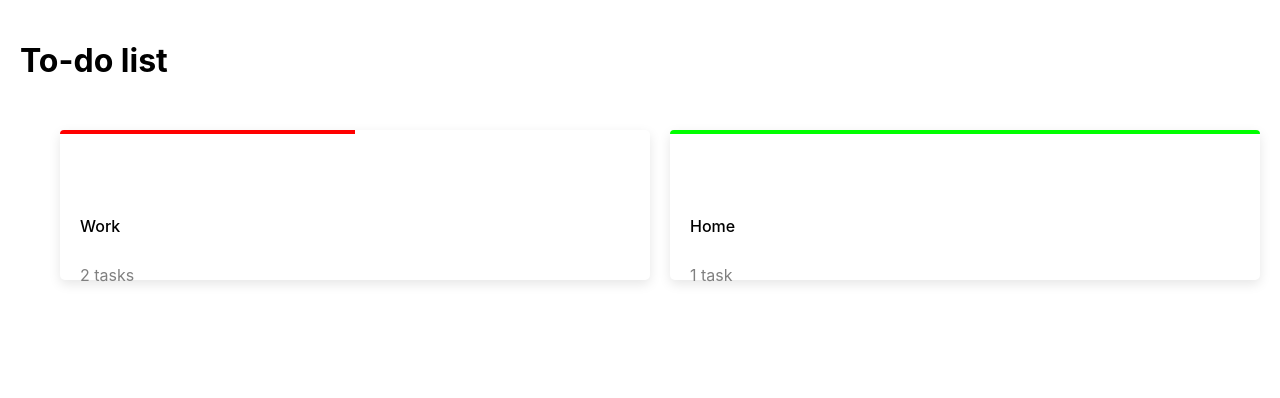
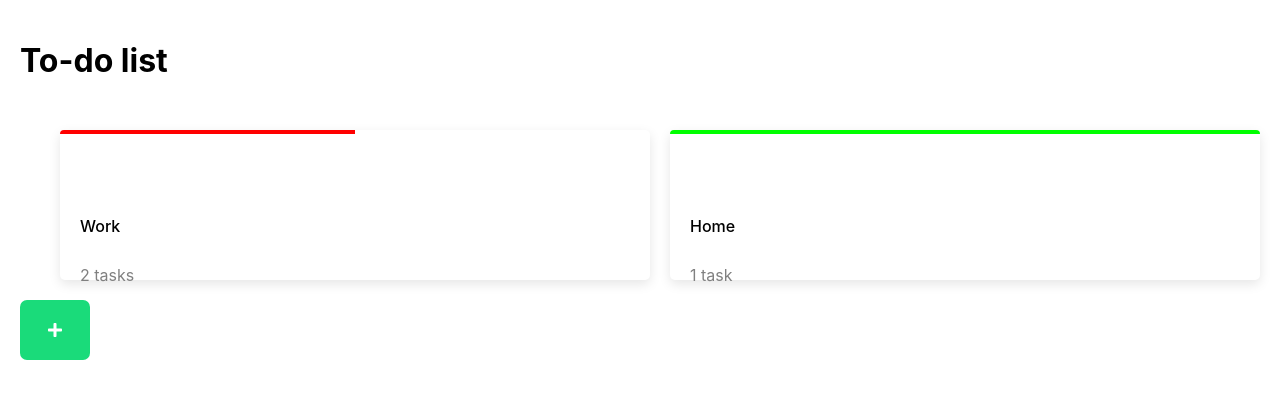
Before and after one commit to DmitriyIshchenko/to-do-list, a React (Create React App) app: page / in a window 1280 px wide. Shown: the top 398 px of the page. Built offline with nearby package versions, Linux system fonts and the light colour scheme.

Commit message:
Add icons

```diff
--- /dev/null
+++ b/src/fontawesome.js
@@ -0,0 +1,44 @@
+import { library } from '@fortawesome/fontawesome-svg-core';
+
+import {
+    faPlus,
+    faPen,
+    faTrashAlt,
+    faPlusSquare,
+    faAngleLeft,
+    faGraduationCap,
+    faBriefcase,
+    faHome,
+    faDumbbell,
+    faBook,
+    faHammer,
+    faShoppingCart,
+    faBirthdayCake,
+    faBoxOpen,
+    faCapsules,
+    faDog,
+    faLaptop,
+    faPalette,
+    faMusic
+} from '@fortawesome/free-solid-svg-icons'
+
+library.add(faPlus,
+    faPlus,
+    faPen,
+    faTrashAlt,
+    faPlusSquare,
+    faAngleLeft,
+    faGraduationCap,
+    faBriefcase,
+    faHome,
+    faDumbbell,
+    faBook,
+    faHammer,
+    faShoppingCart,
+    faBirthdayCake,
+    faBoxOpen,
+    faCapsules,
+    faDog,
+    faLaptop,
+    faPalette,
+    faMusic)
--- a/src/index.js
+++ b/src/index.js
@@ -1,6 +1,7 @@
 import React from 'react';
 import ReactDOM from 'react-dom';
 import './index.css';
+import "./fontawesome"
 import App from './App';
 import { store } from './app/store';
 import { Provider } from 'react-redux';
```
